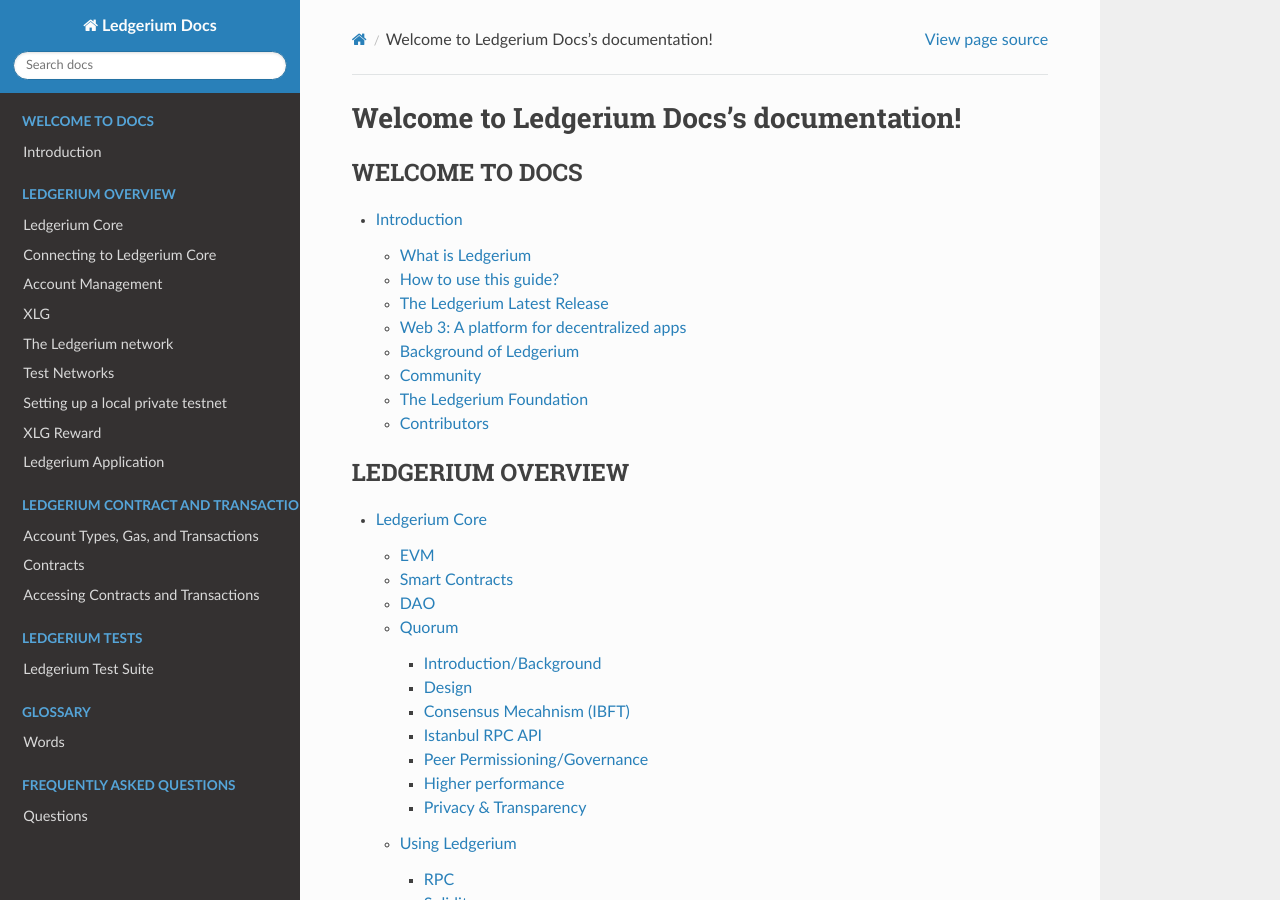
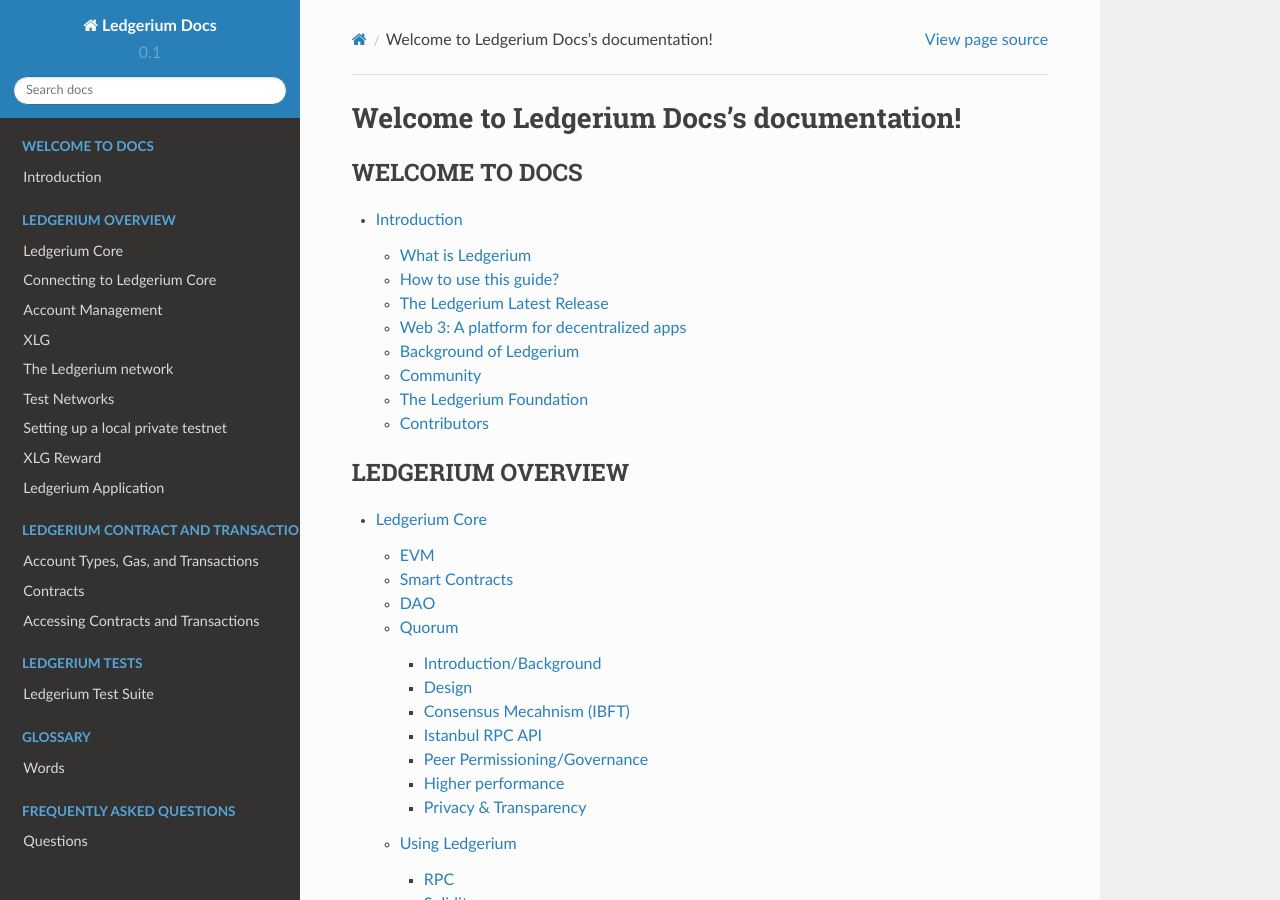
Before and after one commit to ledgerium/ledgeriumdocs, a Sphinx documentation site: the page built from sphinx/index.rst, in a window 1280 px wide and 900 px high. Built offline with Sphinx 7.4.7 and the Read the Docs theme 2.0.0, drawn with Linux system fonts in a browser that asks for light colours.

Commit message:
incrimented version

```diff
--- a/sphinx/conf.py
+++ b/sphinx/conf.py
@@ -24,9 +24,9 @@ copyright = '2019, Ledgerium Pty Ltd.'
 author = 'Ledgerium Pty Ltd.'
 
 # The short X.Y version
-version = ''
+version = '0.1'
 # The full version, including alpha/beta/rc tags
-release = '0.0.1'
+release = '0.1.0alpha'
 
 
 # -- General configuration ---------------------------------------------------
```
